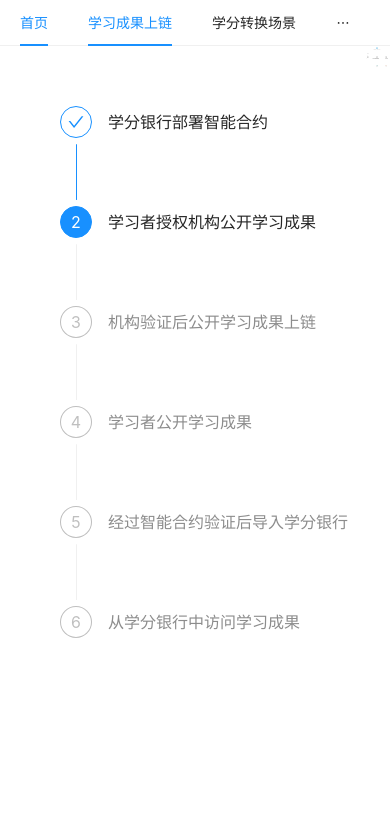
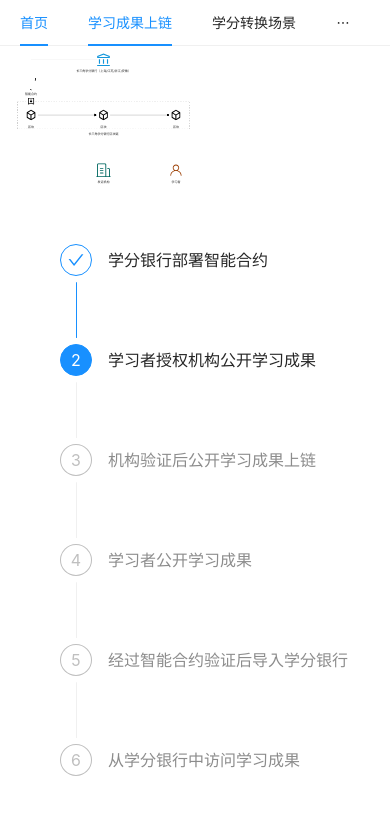
Before and after one commit to MonteCarloClub/changsanjiao, a Vue app: page /lad in a window 390 px wide. Shown: the top 814 px of the page. Built offline with nearby package versions, Linux system fonts and the light colour scheme.

Commit message:
适配移动端

```diff
--- a/src/App.vue
+++ b/src/App.vue
@@ -9,7 +9,9 @@
       </a-menu-item>
     </a-menu>
   </div>
-  <div class="container">
+  <div class="container" :style="{
+    flexDirection: screenWidth > 720 ? 'row' : 'column-reverse'
+  }">
     <router-view></router-view>
   </div>
 </template>
@@ -47,6 +49,9 @@ watchEffect(
     document.title = s && s.title || '长三角学分银行';
   }
 );
+
+const screenWidth = ref<number>(window.innerWidth);
+
 </script>
 
 <style scoped>
```
